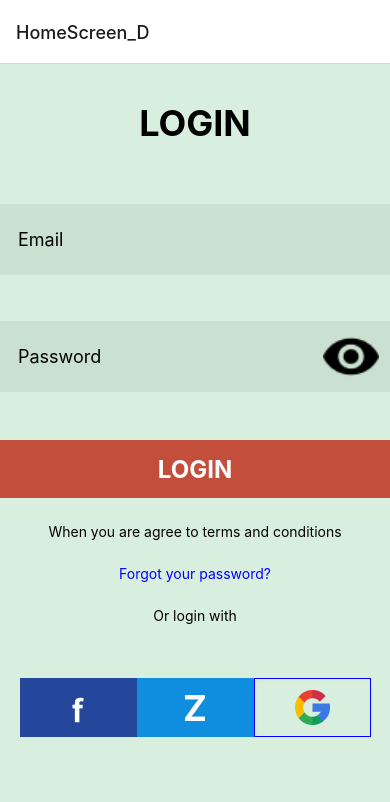
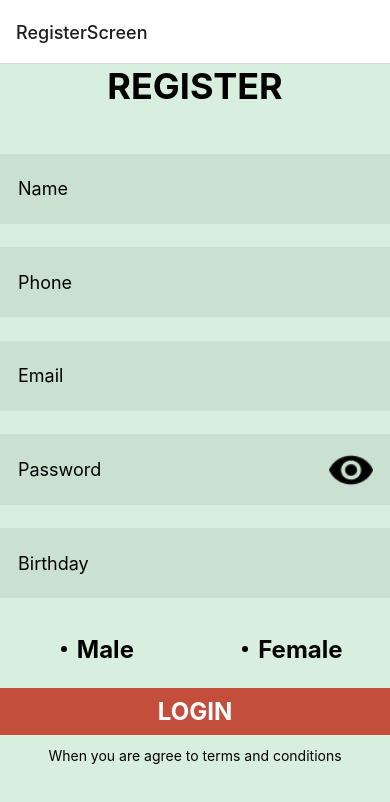
Before and after one commit to Zennisch/ReactNative_Mobile, a React Native app in the folder Week03/: screen /RegisterScreen in a window 390 px wide. Shown: the top 802 px of the page. Built offline with nearby package versions, Linux system fonts and the light colour scheme.

Commit message:
Finish RegisterScreen

```diff
--- a/Week03/App.js
+++ b/Week03/App.js
@@ -5,6 +5,8 @@ import HomeScreen_A from "./screens/HomeScreen_A";
 import ForgetScreen from "./screens/ForgetScreen";
 import CodeScreen from "./screens/CodeScreen";
 import HomeScreen_D from "./screens/HomeScreen_D";
+import RegisterScreen from "./screens/RegisterScreen";
+import {StyleSheet} from "react-native";
 
 const Stack = createNativeStackNavigator();
 export default function App() {
@@ -15,7 +17,8 @@ export default function App() {
                 {/*<Stack.Screen name={"HomeScreen_A"} component={HomeScreen_A}/>*/}
                 {/*<Stack.Screen name={"ForgetScreen"} component={ForgetScreen}/>*/}
                 {/*<Stack.Screen name={"CodeScreen"} component={CodeScreen}/>*/}
-                <Stack.Screen name={"HomeScreen_D"} component={HomeScreen_D}/>
+                {/*<Stack.Screen name={"HomeScreen_D"} component={HomeScreen_D}/>*/}
+                <Stack.Screen name={"RegisterScreen"} component={RegisterScreen}/>
             </Stack.Navigator>
         </NavigationContainer>
     );
--- /dev/null
+++ b/Week03/screens/RegisterScreen.js
@@ -0,0 +1,82 @@
+import {Image, SafeAreaView, StyleSheet, Text, TextInput, View} from "react-native";
+import s from "../styles/MyStyles";
+import Button from "../components/Button";
+
+export default function RegisterScreen() {
+    return (
+        <SafeAreaView style={[styles.container, s.flex, s.p18]}>
+            <View style={[s.h10]}>
+                <Text style={[s.textCenter, s.textBold, s.textSize36]}>REGISTER</Text>
+            </View>
+            <View style={[s.h60, s.justifyAround]}>
+                <TextInput style={[styles.input, s.h15, s.p18, s.textSize18]}
+                           placeholder={"Name"}>
+                </TextInput>
+                <TextInput style={[styles.input, s.h15, s.p18, s.textSize18]}
+                           placeholder={"Phone"}>
+                </TextInput>
+                <TextInput style={[styles.input, s.h15, s.p18, s.textSize18]}
+                           placeholder={"Email"}>
+                </TextInput>
+                <View style={[s.h15, s.flexRow]}>
+                    <TextInput style={[styles.input, s.h100, s.w80, s.p18, s.textSize18]}
+                               placeholder={"Password"}>
+                    </TextInput>
+                    <View style={[s.h100, s.w20, s.justifyCenter_alignCenter, styles.input]}>
+                        <Image source={require("../myassets/Eye.png")}
+                               style={[s.h60, s.w100, s.selfCenter, styles.input]}
+                               resizeMode={"contain"}
+                        />
+                    </View>
+                </View>
+                <TextInput style={[styles.input, s.h15, s.p18, s.textSize18]}
+                           placeholder={"Birthday"}>
+                </TextInput>
+            </View>
+            <View style={[s.h10, s.flexRow, s.justifyCenter_alignCenter]}>
+                <View style={[s.flexRow, s.w50, s.justifyCenter_alignCenter]}>
+                    <Button styleButton={{
+                        borderWidth: 3,
+                        height: "50%",
+                        aspectRatio: 1,
+                        borderRadius: 50,
+                    }}
+                    />
+                    <Text style={[s.textBold, s.textSize24, styles.ml5p]}>{"Male"}</Text>
+                </View>
+                <View style={[s.flexRow, s.w50, s.justifyCenter_alignCenter]}>
+                    <Button styleButton={{
+                        borderWidth: 3,
+                        height: "50%",
+                        aspectRatio: 1,
+                        borderRadius: 50,
+                    }}
+                    />
+                    <Text style={[s.textBold, s.textSize24, styles.ml5p]}>{"Female"}</Text>
+                </View>
+            </View>
+            <View style={[s.h20]}>
+                <Button title={"LOGIN"}
+                        styleButton={[s.w100, s.h30, styles.loginButton, s.justifyCenter_alignCenter]}
+                        styleText={[s.textWhite, s.textBold, s.textSize24]}
+                />
+                <Text style={[s.textCenter, styles.mt12]}>{"When you are agree to terms and conditions"}</Text>
+            </View>
+        </SafeAreaView>
+    )
+}
+
+const styles = StyleSheet.create({
+    container: {backgroundColor: "#D8EFDF"},
+    input: {backgroundColor: "#CAE1D1"},
+    loginButton: {backgroundColor: "#C34E3B"},
+    facebookButton: {backgroundColor: "#25479B"},
+    zaloButton: {backgroundColor: "#0F8EE0"},
+
+    mr12: {marginRight: 12},
+    mt12: {marginTop: 12},
+    ml5p: {marginLeft: "5%"},
+
+    bW1: {borderWidth: 1},
+    bCBlue: {borderColor: "blue"},
+})
```
